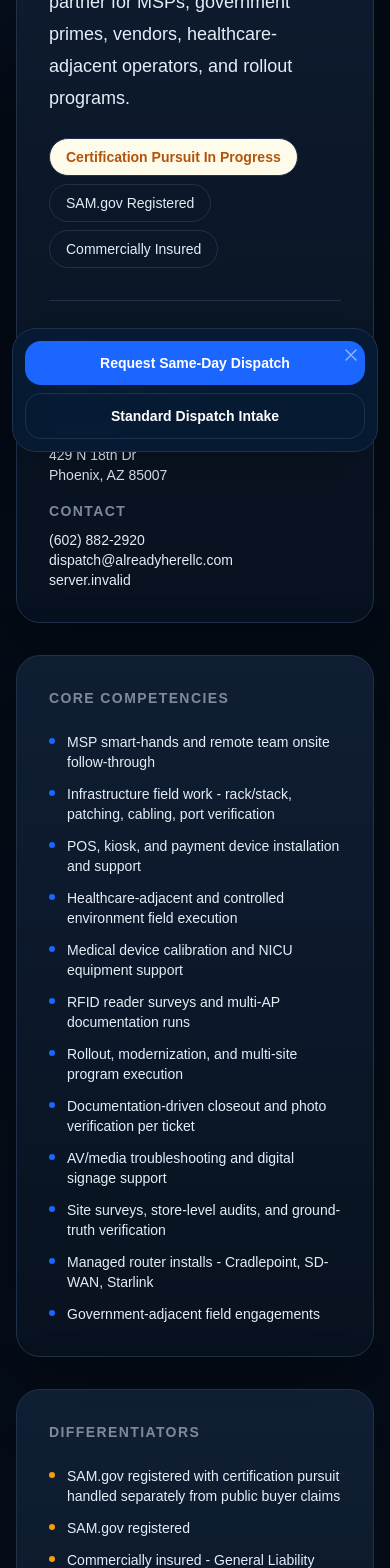
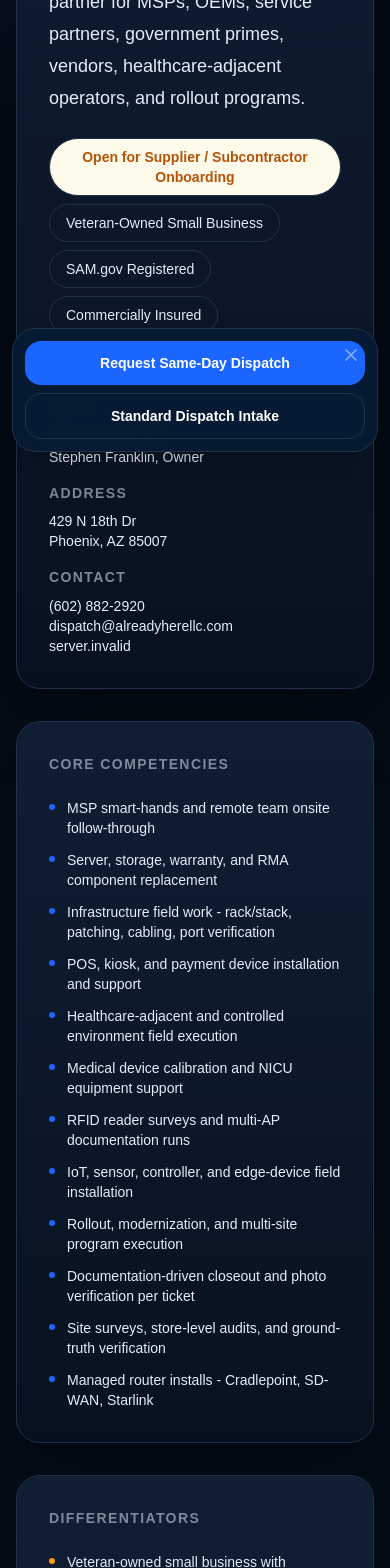
Before and after one commit to quantam101/already-here-llc, a Next.js app: page /capability-statement in a window 390 px wide. Shown: the part 380-1948 px from the top of the page. Built offline with nearby package versions, Linux system fonts and the light colour scheme; no server answers.

Commit message:
Clarify verified engagement history and capability status

```diff
--- a/app/capability-statement/page.tsx
+++ b/app/capability-statement/page.tsx
@@ -1,38 +1,38 @@
 import type { Metadata } from 'next';
 import Link from 'next/link';
-import { naicsCodes, representativeWork, siteConfig } from '@/lib/site';
+import { engagementStatusNote, naicsCodes, representativeWork, siteConfig } from '@/lib/site';
 
 export const metadata: Metadata = {
   title: 'Capability Statement | Field Execution Partner',
   description:
-    'Already Here LLC capability statement - Phoenix field execution partner for MSPs, government primes, healthcare-adjacent operators, and rollout programs. SAM.gov registered.',
+    'Already Here LLC capability statement - Phoenix field execution partner for MSPs, OEMs, service partners, government primes, healthcare-adjacent operators, and rollout programs. SAM.gov registered.',
   alternates: { canonical: '/capability-statement' }
 };
 
 const coreCompetencies = [
   'MSP smart-hands and remote team onsite follow-through',
+  'Server, storage, warranty, and RMA component replacement',
   'Infrastructure field work - rack/stack, patching, cabling, port verification',
   'POS, kiosk, and payment device installation and support',
   'Healthcare-adjacent and controlled environment field execution',
   'Medical device calibration and NICU equipment support',
   'RFID reader surveys and multi-AP documentation runs',
+  'IoT, sensor, controller, and edge-device field installation',
   'Rollout, modernization, and multi-site program execution',
   'Documentation-driven closeout and photo verification per ticket',
-  'AV/media troubleshooting and digital signage support',
   'Site surveys, store-level audits, and ground-truth verification',
-  'Managed router installs - Cradlepoint, SD-WAN, Starlink',
-  'Government-adjacent field engagements'
+  'Managed router installs - Cradlepoint, SD-WAN, Starlink'
 ];
 
 const differentiators = [
-  'SAM.gov registered with certification pursuit handled separately from public buyer claims',
+  'Veteran-owned small business with Phoenix-based field leadership',
   'SAM.gov registered',
   'Commercially insured - General Liability and Professional Liability',
-  '26+ years IT field experience: healthcare, enterprise, government-adjacent, retail, QSR, data center',
-  'Phoenix metro primary coverage - qualified Arizona statewide and Western US travel for project-based engagements',
-  'Documented execution history: H&M RFID, HPE Alletra, GE Healthcare, NCR/Starbucks, GoDaddy, Wipro, Ingram Micro',
-  'Structured closeout with photo documentation delivered per ticket - not vague "work completed" notes',
-  'Field Nation and WorkMarket dispatch history - qualified buyer verification available on request'
+  '30+ years of IT experience across healthcare, enterprise, government-adjacent, retail, QSR, data center, networking, and field operations',
+  'Phoenix metro primary coverage with qualified Arizona statewide and nationwide project coverage by scope',
+  'Verified execution history across NCR Voyix, HPE / Source Support service channels, Volanté, PIVITAL, ASD programs, Barrister / Unisys programs, Retail Tech, ITI / Indusys, GE Healthcare, and other enterprise environments',
+  'Structured closeout with photo documentation, serial/asset data, field notes, parts disposition, and escalation detail when required',
+  'Direct, subcontracted, and Field Nation / WorkMarket history kept clearly separated so procurement teams can evaluate relationship status accurately'
 ];
 
 export default function CapabilityStatementPage() {
@@ -48,13 +48,16 @@ export default function CapabilityStatementPage() {
               Already Here LLC
             </h1>
             <p className="mt-3 max-w-2xl text-lg leading-8 text-slate-600">
-              Phoenix-based field execution partner for MSPs, government primes, vendors,
-              healthcare-adjacent operators, and rollout programs.
+              Phoenix-based field execution partner for MSPs, OEMs, service partners, government primes,
+              vendors, healthcare-adjacent operators, and rollout programs.
             </p>
           </div>
           <div className="flex flex-wrap gap-2 lg:flex-col lg:items-end lg:gap-3 shrink-0">
             <span className="inline-flex items-center gap-2 rounded-full border border-amber-300/60 bg-amber-50 px-4 py-2 text-sm font-semibold text-amber-700">
-              Certification Pursuit In Progress
+              Open for Supplier / Subcontractor Onboarding
+            </span>
+            <span className="rounded-full border border-borderBrand px-4 py-2 text-sm font-medium text-slate-600">
+              Veteran-Owned Small Business
             </span>
             <span className="rounded-full border border-borderBrand px-4 py-2 text-sm font-medium text-slate-600">
               SAM.gov Registered
@@ -121,7 +124,7 @@ export default function CapabilityStatementPage() {
         <h2 className="grid-label mb-6">Past performance (representative)</h2>
         <div className="grid gap-4">
           {representativeWork.map((item) => (
-            <div key={item.scope} className="grid grid-cols-1 gap-2 rounded-2xl border border-borderBrand bg-soft p-5 sm:grid-cols-[160px_1fr]">
+            <div key={item.scope} className="grid grid-cols-1 gap-2 rounded-2xl border border-borderBrand bg-soft p-5 sm:grid-cols-[190px_1fr]">
               <div>
                 <p className="text-xs font-semibold uppercase tracking-[0.12em] text-action mb-1">{item.tag}</p>
                 <p className="text-sm font-medium text-navy">{item.client}</p>
@@ -130,8 +133,11 @@ export default function CapabilityStatementPage() {
             </div>
           ))}
         </div>
-        <p className="mt-4 text-xs text-slate-400">
-          WO numbers, Field Nation / WorkMarket records, and buyer references available upon request for qualified procurement opportunities.
+        <p className="mt-5 rounded-2xl border border-borderBrand bg-soft p-4 text-xs leading-5 text-slate-500">
+          {engagementStatusNote}
+        </p>
+        <p className="mt-3 text-xs text-slate-400">
+          Supporting work-order records, direct-company correspondence, Field Nation / WorkMarket records, training records, and qualified buyer references are available for procurement review when appropriate.
         </p>
       </section>
 
@@ -161,18 +167,19 @@ export default function CapabilityStatementPage() {
         <h2 className="grid-label mb-4">Service area</h2>
         <p className="text-sm leading-7 text-slate-600 max-w-3xl">
           Primary coverage: Phoenix metropolitan area including Tempe, Mesa, Chandler, Scottsdale, Glendale,
-          Peoria, Surprise, Goodyear, Avondale, and Gilbert. Qualified statewide Arizona travel available
-          for the right scope. Western US project travel available for enterprise and government-adjacent engagements.
+          Peoria, Surprise, Goodyear, Avondale, and Gilbert. Qualified statewide Arizona travel is available
+          with appropriate zone/travel economics. Nationwide project coverage is available by scope for enterprise,
+          multi-site, service-partner, and government-adjacent engagements.
         </p>
       </section>
 
       <div className="card bg-navy p-8 text-white sm:p-10">
         <div className="grid gap-6 lg:grid-cols-[1fr_auto] lg:items-center">
           <div>
-            <h2 className="text-2xl font-semibold">Ready to engage?</h2>
+            <h2 className="text-2xl font-semibold">Need Arizona field coverage?</h2>
             <p className="mt-3 max-w-2xl text-base leading-7 text-white/80">
-              Send scope, site, and timeline through dispatch intake. Procurement inquiries are reviewed against current verified registrations and certifications.
-              Capability statement PDF available on request.
+              Send scope, site, SLA, parts requirements, travel expectations, and closeout requirements through dispatch intake.
+              Supplier, subcontractor, service-partner, and recurring program inquiries are welcome.
             </p>
           </div>
           <div className="flex flex-col gap-3 sm:flex-row lg:flex-col">
@@ -183,10 +190,10 @@ export default function CapabilityStatementPage() {
               Open Dispatch
             </Link>
             <a
-              href={siteConfig.phoneHref}
+              href={`mailto:${siteConfig.email}`}
               className="link-ring inline-flex items-center justify-center rounded-full border border-white/20 px-6 py-3 text-sm font-semibold text-white transition hover:bg-white/10"
             >
-              {siteConfig.phoneDisplay}
+              Email Dispatch
             </a>
           </div>
         </div>
```
